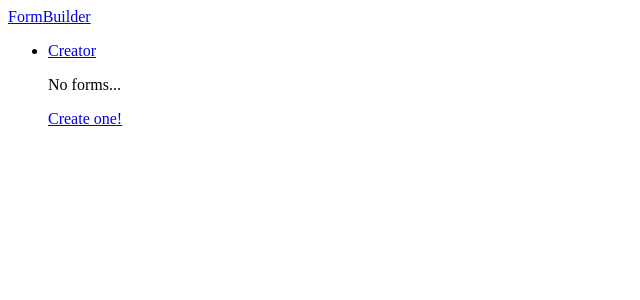
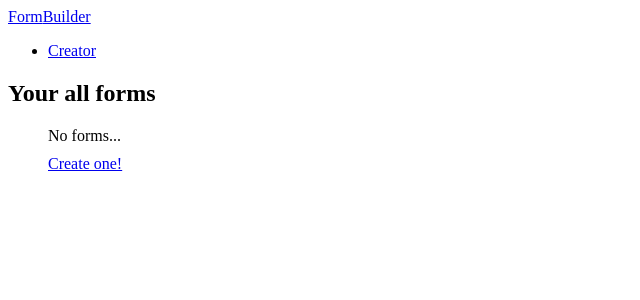
Before and after one commit to LukeWlodarczyk/FormBuilder, a React (Create React App) app: page / in a window 1280 px wide. Shown: the top 300 px of the page, without its empty margins (0-640 px from the left). Built offline with nearby package versions, Linux system fonts and the light colour scheme.

Commit message:
List form update

```diff
--- a/src/components/Forms.js
+++ b/src/components/Forms.js
@@ -37,13 +37,22 @@ class Forms extends Component {
   render() {
     const { isLoading, isError, forms } = this.state;
     return (
-      <div>
-        <ul>
+      <section>
+        <header className="section-header">
+          <h1 className="forms-title">Your all forms</h1>
+        </header>
+        <ul className="forms-list">
           {isLoading && <p>Loading</p>}
           {forms.map(f => (
-            <li key={f.id}>
-              <Link to={`/${f.id}/edit`}>{f.name}</Link>
-              <button onClick={this.handleDeleteForm} value={f.id}>
+            <li className="list-item" key={f.id}>
+              <Link className="link link-highlight" to={`/${f.id}/edit`}>
+                {f.name}
+              </Link>
+              <button
+                className="btn btn-delete-form"
+                onClick={this.handleDeleteForm}
+                value={f.id}
+              >
                 Delete
               </button>
             </li>
@@ -53,13 +62,15 @@ class Forms extends Component {
             !isLoading &&
             forms.length === 0 && (
               <Fragment>
-                <p>No forms...</p>
-                <Link to={"/creator"}>Create one!</Link>
+                <p style={{ marginBottom: 10 }}>No forms...</p>
+                <Link className="link link-highlight" to={"/creator"}>
+                  Create one!
+                </Link>
               </Fragment>
             )}
           {isError && <p>Error occured!</p>}
         </ul>
-      </div>
+      </section>
     );
   }
 }
```
